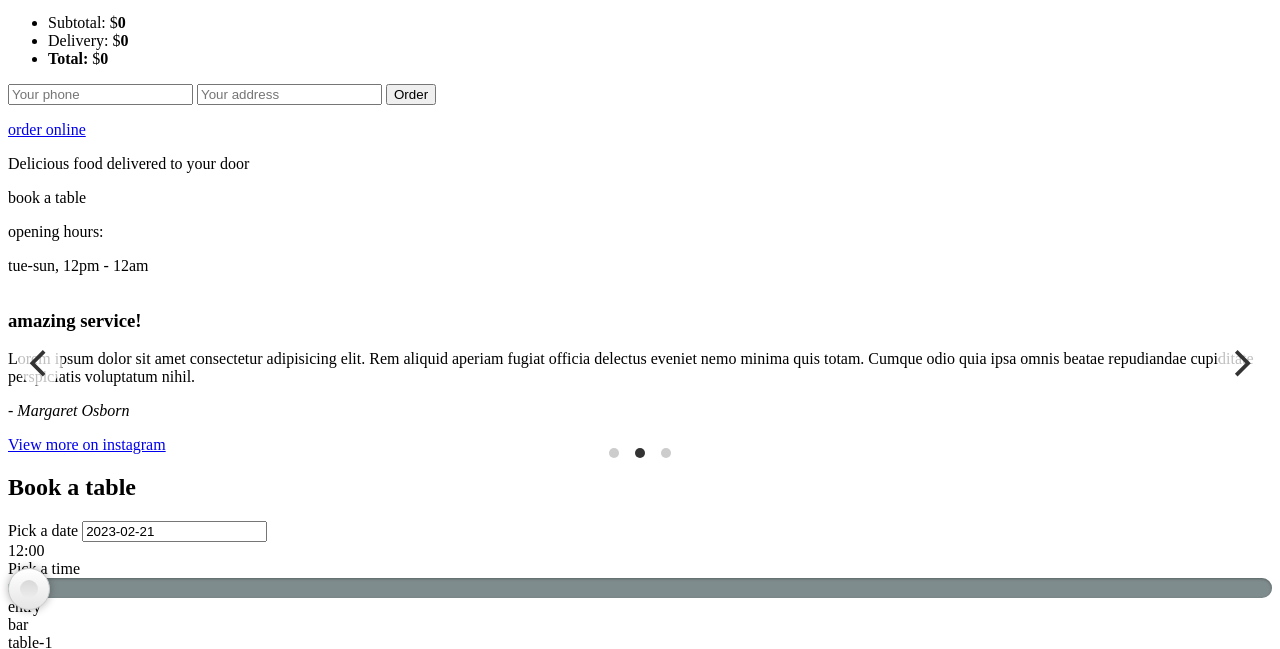
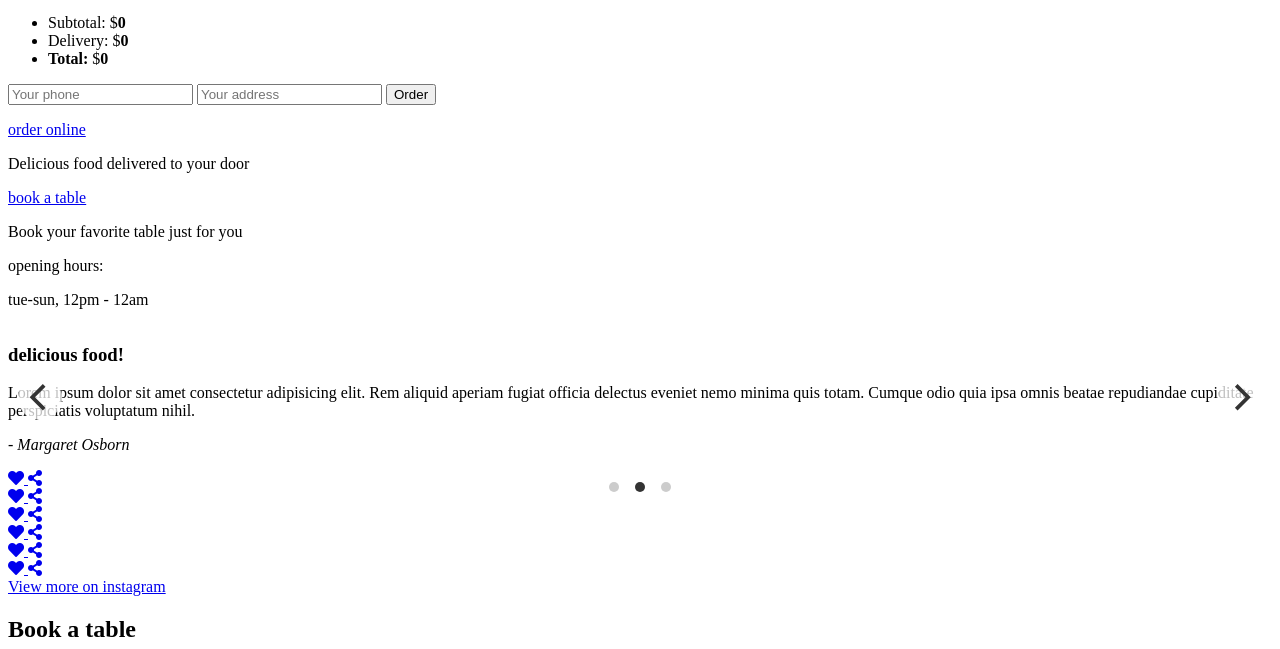
Before and after one commit to IrynaBrusentsova/project-pizzeria, a website with bundled scripts: page src/index.html in a window 1280 px wide. Shown: the part 165-814 px from the top of the page. Built offline with nearby package versions, Linux system fonts and the light colour scheme; files whose address does not match are found by name.

Commit message:
Fix layout home page

```diff
--- a/src/index.html
+++ b/src/index.html
@@ -70,19 +70,20 @@
      <section id="home">
       <div>
         <section>
-          <div class="container">
+          <div class="container-home">
             <div class="grid-container-header">
               <div class="item grid-item1">
                 <div class="description">
-
-                  <p><a href="#">order online</a></p>
-
+                  <p><a href="#order">order online</a></p>
                   <p class="hidden">Delicious food delivered to your door</p>
                 </div>
 
               </div>
               <div class="item grid-item2">
-                <div class="description">book a table</div>
+                <div class="description">
+                <p><a href="#booking">book a table</a></p>
+                <p class="hidden"> Book your favorite table just for you </p>
+                </div>
               </div>
               <div class="item grid-item3">
                 <div class="description">
@@ -104,7 +105,7 @@
               <div class="grid-container-carousel">
               <div class=" carousel-img1"></div>
               <div class="carousel-description">
-                <h3>amazing service!</h3>
+                <h3>delicious food!</h3>
                 <p>Lorem ipsum dolor sit amet consectetur adipisicing elit. Rem aliquid aperiam fugiat officia delectus eveniet nemo minima quis totam. Cumque odio quia ipsa omnis beatae repudiandae cupiditate perspiciatis voluptatum nihil.</p>
                 <p><i>- Margaret Osborn</i> </p>
               </div>
@@ -113,7 +114,7 @@
               <div class="grid-container-carousel">
               <div class="carousel-img1"></div>
               <div class="carousel-description">
-                <h3>amazing service!</h3>
+                <h3>great venue!</h3>
                 <p>Lorem ipsum dolor sit amet consectetur adipisicing elit. Rem aliquid aperiam fugiat officia delectus eveniet nemo minima quis totam. Cumque odio quia ipsa omnis beatae repudiandae cupiditate perspiciatis voluptatum nihil.</p>
                 <p><i>- Margaret Osborn</i> </p>
               </div>
@@ -121,12 +122,66 @@
             </div>
 
             <div class="grid-container-galery">
-              <div class ="item grid-item4"></div>
-              <div class ="item grid-item5"></div>
-              <div class ="item grid-item6"></div>
-              <div class ="item grid-item7"></div>
-              <div class ="item grid-item8"></div>
-              <div class ="item grid-item9"></div>
+              <div class ="item grid-item4">
+                <div class="iconWrapper">
+                      <a href="#" aria-label="Like icon">
+                       <i class="fa fa-heart" aria-hidden="true"></i>
+                      </a>
+                      <a href="#" aria-label="Share icon">
+                        <i class="fa fa-share-alt" aria-hidden="true"></i>
+                      </a>
+                    </div>
+              </div>
+              <div class ="item grid-item5">
+                <div class="iconWrapper">
+                      <a href="#" aria-label="Like icon">
+                       <i class="fa fa-heart" aria-hidden="true"></i>
+                      </a>
+                      <a href="#" aria-label="Share icon">
+                        <i class="fa fa-share-alt" aria-hidden="true"></i>
+                      </a>
+                    </div>
+              </div>
+              <div class ="item grid-item6">
+                <div class="iconWrapper">
+                      <a href="#" aria-label="Like icon">
+                       <i class="fa fa-heart" aria-hidden="true"></i>
+                      </a>
+                      <a href="#" aria-label="Share icon">
+                        <i class="fa fa-share-alt" aria-hidden="true"></i>
+                      </a>
+                    </div>
+              </div>
+              <div class ="item grid-item7">
+                <div class="iconWrapper">
+                      <a href="#" aria-label="Like icon">
+                       <i class="fa fa-heart" aria-hidden="true"></i>
+                      </a>
+                      <a href="#" aria-label="Share icon">
+                        <i class="fa fa-share-alt" aria-hidden="true"></i>
+                      </a>
+                    </div>
+              </div>
+              <div class ="item grid-item8">
+                <div class="iconWrapper">
+                      <a href="#" aria-label="Like icon">
+                       <i class="fa fa-heart" aria-hidden="true"></i>
+                      </a>
+                      <a href="#" aria-label="Share icon">
+                        <i class="fa fa-share-alt" aria-hidden="true"></i>
+                      </a>
+                    </div>
+              </div>
+              <div class ="item grid-item9">
+                <div class="iconWrapper">
+                      <a href="#" aria-label="Like icon">
+                       <i class="fa fa-heart" aria-hidden="true"></i>
+                      </a>
+                      <a href="#" aria-label="Share icon">
+                        <i class="fa fa-share-alt" aria-hidden="true"></i>
+                      </a>
+                    </div>
+              </div>
             </div>
             <div>
               <a href="#">View more on instagram</a>
```
